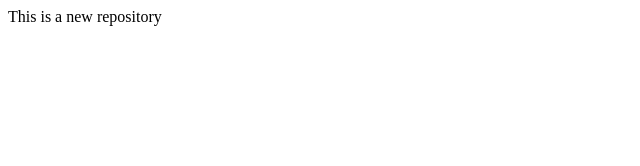
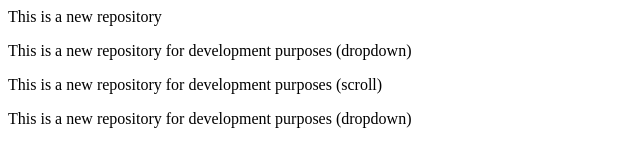
Before and after one commit to sachinmnpr1-dot/glocalrepo, a plain HTML site: page index.html in a window 1280 px wide. Shown: the whole page, without its empty margins (0-640 px from the left). Drawn offline with Linux system fonts and the light colour scheme.

```diff
--- a/index.html
+++ b/index.html
@@ -1 +1,4 @@
 <p>This is a new repository</p>
+<p>This is a new repository for development purposes (dropdown)</p>
+<p>This is a new repository for development purposes (scroll)</p>
+<p>This is a new repository for development purposes (dropdown)</p>
```
